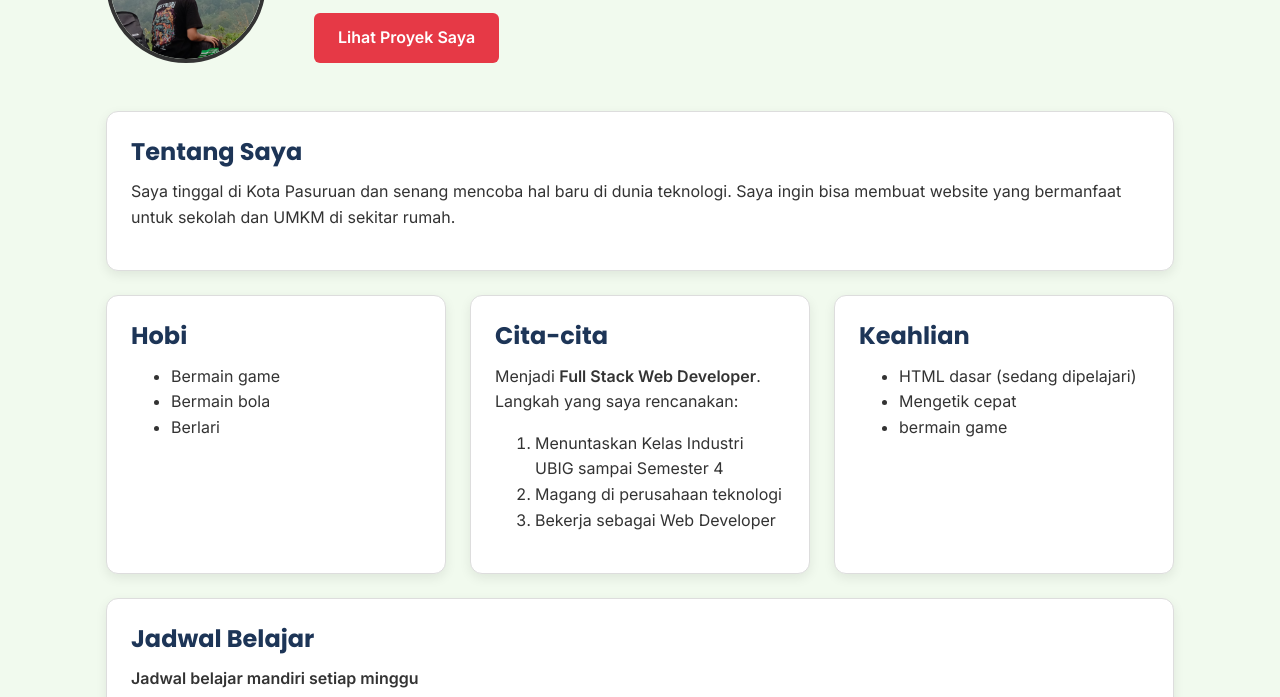
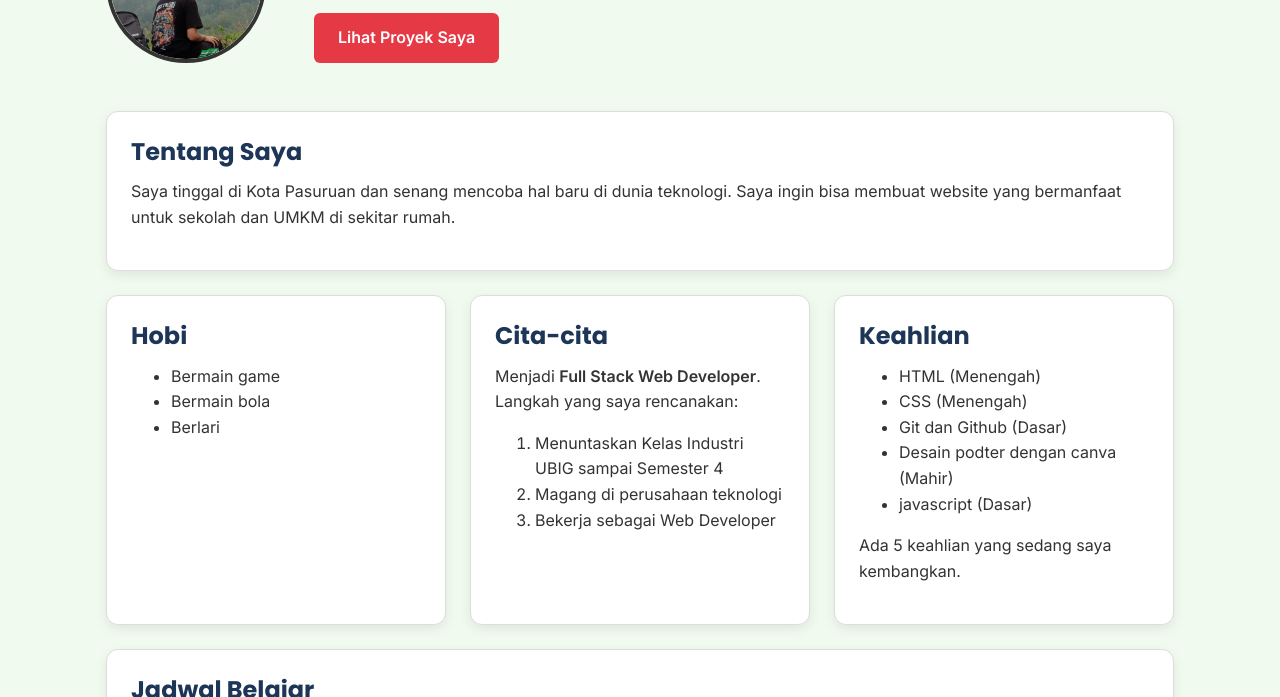
Before and after one commit to Jiddan25/portofolio_jiddan, a plain HTML site: page index.html in a window 1280 px wide. Shown: the part 243-940 px from the top of the page. Drawn offline with Linux system fonts and the light colour scheme.

Commit message:
Update skill list and schedule caption in index.html

```diff
--- a/index.html
+++ b/index.html
@@ -1,5 +1,6 @@
 <!DOCTYPE html>
 <html lang="id">
+
 <head>
   <meta charset="UTF-8">
   <meta name="viewport" content="width=device-width, initial
@@ -85,18 +86,15 @@ family=Inter:wght@400;600&family=Poppins:wght@600;700&display=swap" rel="stylesh
 
         <section class="kartu">
           <h2>Keahlian</h2>
-          <ul>
-            <li>HTML dasar (sedang dipelajari)</li>
-            <li>Mengetik cepat</li>
-            <li>bermain game</li>
-          </ul>
+          <ul id="daftar-skill"></ul>
+          <p id="jumlah-skill"></p>
         </section>
       </div>
 
       <section class="kartu">
         <h2>Jadwal Belajar</h2>
         <table>
-          <caption>Jadwal belajar mandiri setiap minggu</caption>
+          <caption>Jadwal belajar Jiddan setiap minggu</caption>
           <thead>
             <tr>
               <th>Hari</th>
@@ -134,4 +132,5 @@ family=Inter:wght@400;600&family=Poppins:wght@600;700&display=swap" rel="stylesh
     <p>&copy; 2026 Jiddan Firdaus. Dibuat di Kelas Industri UBIG.</p>
   </footer>
 </body>
+
 </html>
```
